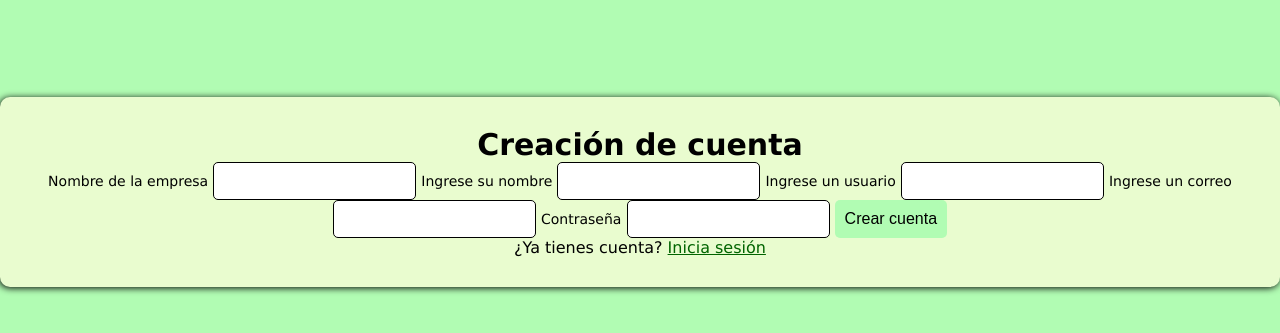
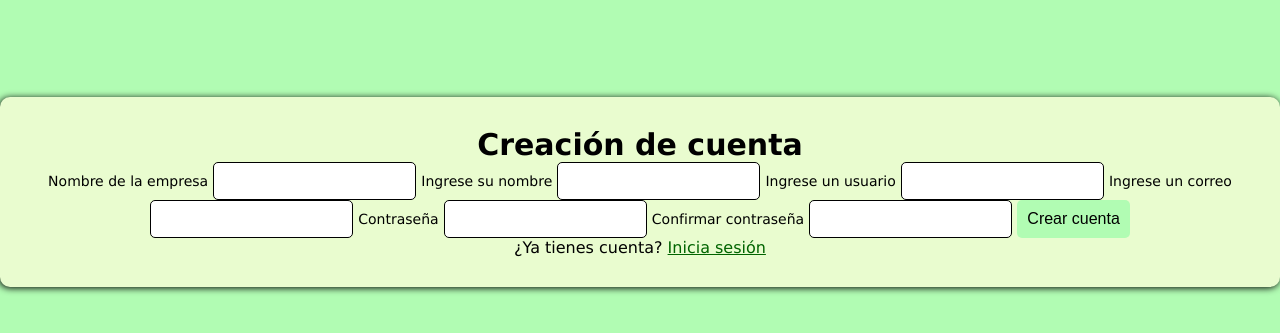
Before and after one commit to KebnarFB/SMC, a PHP site: page /sing_up.php in a window 1280 px wide. Shown: the part 208-541 px from the top of the page. Run offline with PHP 8.4, Linux system fonts and the light colour scheme; a stand-in replaces the project's code that opens the database connection.

Commit message:
Cambios BD

```diff
--- a/partes/pages/pages/Login/sing_up.php
+++ b/partes/pages/pages/Login/sing_up.php
@@ -81,6 +81,11 @@ if ($_SERVER["REQUEST_METHOD"] == "POST") {
             <label>Contraseña</label>
             <input class="inputs" type="password" name="clave" required>
 
+            <!-- Confirmar Contraseña -->
+            <label>Confirmar contraseña</label>
+            <input class="inputs" type="password" name="confirmar_clave" id="confirmar_clave" required>
+
+
             <!-- Botón -->
             <button class="botones" type="submit">Crear cuenta</button>
 
```
